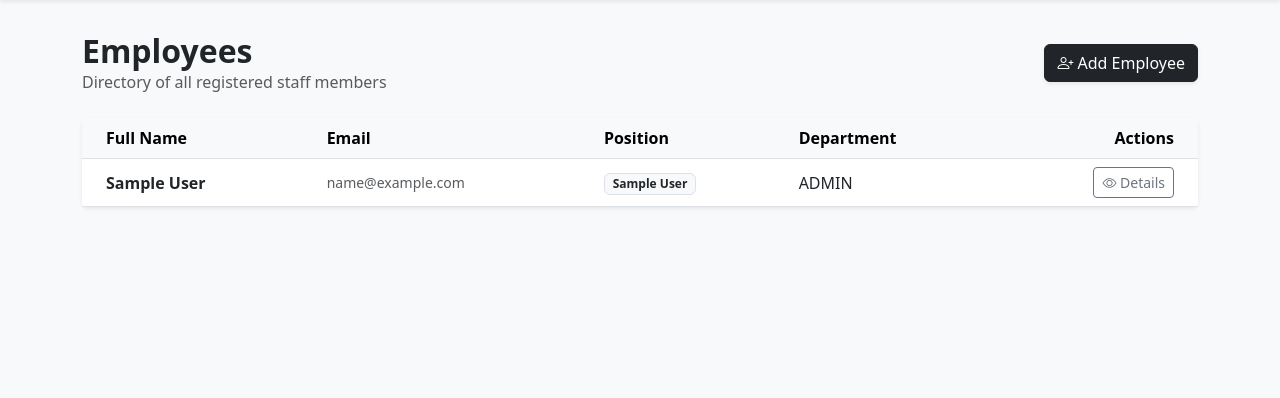
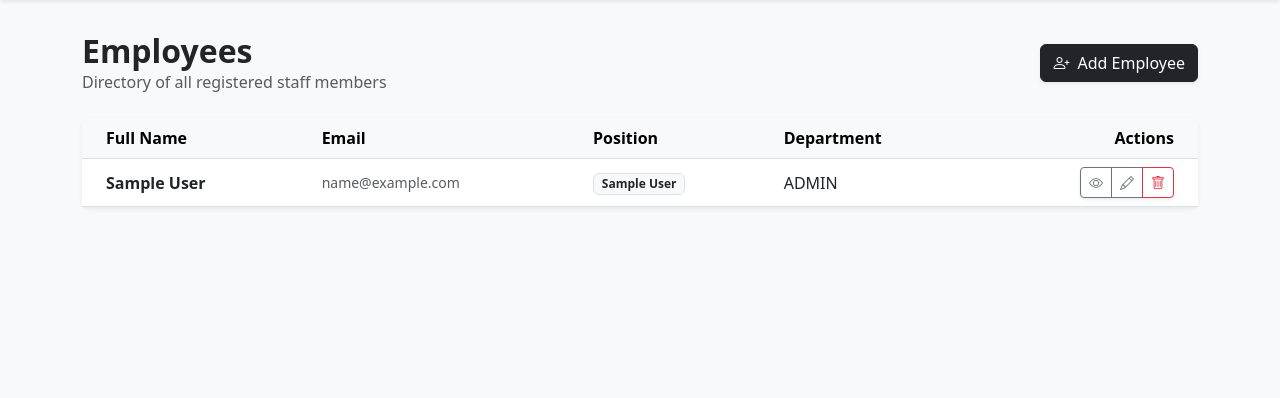
Before and after one commit to vyankov84/work_time_manager, a Django app: page /employees/ in a window 1280 px wide. Shown: the part 72-470 px from the top of the page. Run offline with Django 5.2, Linux system fonts and the light colour scheme; tables that the repository leaves empty hold one stand-in row (values such as "Sample post").

Commit message:
Complete Accounts CRUD: added delete logic, buttons and templates

```diff
--- a/accounts/urls.py
+++ b/accounts/urls.py
@@ -8,4 +8,5 @@ urlpatterns = [
     path('<int:pk>/', views.employee_details, name='employee-details'),
     path('create/', views.employee_create, name='employee-create'),
     path('<int:pk>/edit/', views.employee_update, name='employee-update'),
+    path('<int:pk>/delete/', views.employee_delete, name='employee-delete'),
 ]
--- a/accounts/views.py
+++ b/accounts/views.py
@@ -6,16 +6,20 @@ from .forms import EmployeeForm
 
 def employee_list(request: HttpRequest) -> HttpResponse:
 
-    employees = Employee.objects.all().order_by('first_name')
+    employees = Employee.objects.all().order_by('first_name','last_name')
 
-    return render(request, 'accounts/employee-list.html', {'employees': employees})
+    context = {'employees': employees}
+
+    return render(request, 'accounts/employee-list.html', context)
 
 
 def employee_details(request: HttpRequest, pk: int) -> HttpResponse:
 
     employee = get_object_or_404(Employee, pk=pk)
 
-    return render(request, 'accounts/employee-details.html', {'employee': employee})
+    context = {'employee': employee}
+
+    return render(request, 'accounts/employee-details.html', context)
 
 
 def employee_create(request: HttpRequest) -> HttpResponse:
@@ -35,6 +39,7 @@ def employee_create(request: HttpRequest) -> HttpResponse:
 
 
 def employee_update(request: HttpRequest, pk: int) -> HttpResponse:
+
     employee = get_object_or_404(Employee, pk=pk)
 
     if request.method == 'POST':
@@ -53,3 +58,15 @@ def employee_update(request: HttpRequest, pk: int) -> HttpResponse:
     }
 
     return render(request, 'accounts/employee-form.html', context)
+
+def employee_delete(request: HttpRequest, pk: int) -> HttpResponse:
+
+    employee = get_object_or_404(Employee, pk=pk)
+
+    if request.method == 'POST':
+        employee.delete()
+        return redirect('accounts:employee-list')
+
+    context = {'employee': employee}
+
+    return render(request, 'accounts/employee-confirm-delete.html', context)
--- a/templates/accounts/employee-list.html
+++ b/templates/accounts/employee-list.html
@@ -7,7 +7,7 @@
         <p class="text-muted mb-0">Directory of all registered staff members</p>
     </div>
     <a href="{% url 'accounts:employee-create' %}" class="btn btn-dark shadow-sm">
-        <i class="bi bi-person-plus"></i> Add Employee
+        <i class="bi bi-person-plus me-1"></i> Add Employee
     </a>
 </div>
 
@@ -27,19 +27,38 @@
                 <tbody>
                     {% for emp in employees %}
                     <tr>
-                        <td class="ps-4 fw-bold text-dark">{{ emp.first_name }} {{ emp.last_name }}</td>
+                        <td class="ps-4">
+                            <div class="fw-bold text-dark">{{ emp.first_name }} {{ emp.last_name }}</div>
+                        </td>
                         <td class="text-muted small">{{ emp.email }}</td>
-                        <td><span class="badge bg-light text-dark border">{{ emp.job_title }}</span></td>
+                        <td>
+                            <span class="badge bg-light text-dark border">{{ emp.job_title }}</span>
+                        </td>
                         <td>{{ emp.get_department_display }}</td>
                         <td class="text-end pe-4">
-                            <a href="{% url 'accounts:employee-details' emp.pk %}" class="btn btn-sm btn-outline-secondary">
-                                <i class="bi bi-eye"></i> Details
-                            </a>
+                            <div class="btn-group shadow-sm" role="group">
+                                <a href="{% url 'accounts:employee-details' emp.pk %}"
+                                   class="btn btn-sm btn-outline-secondary"
+                                   title="View Details">
+                                    <i class="bi bi-eye"></i>
+                                </a>
+                                <a href="{% url 'accounts:employee-update' emp.pk %}"
+                                   class="btn btn-sm btn-outline-secondary"
+                                   title="Edit Employee">
+                                    <i class="bi bi-pencil"></i>
+                                </a>
+                                <a href="{% url 'accounts:employee-delete' emp.pk %}"
+                                   class="btn btn-sm btn-outline-danger"
+                                   title="Delete Employee">
+                                    <i class="bi bi-trash"></i>
+                                </a>
+                            </div>
                         </td>
                     </tr>
                     {% empty %}
                     <tr>
-                        <td colspan="5" class="text-center py-5 text-muted italic">
+                        <td colspan="5" class="text-center py-5 text-muted">
+                            <i class="bi bi-people mb-2 d-block fs-2"></i>
                             No employees found.
                         </td>
                     </tr>
```
Also changed, not shown: projects/views.py (+21 -5 lines), templates/accounts/employee-confirm-delete.html (added, +34 -0 lines), templates/accounts/employee-details.html (+13 -3 lines).
